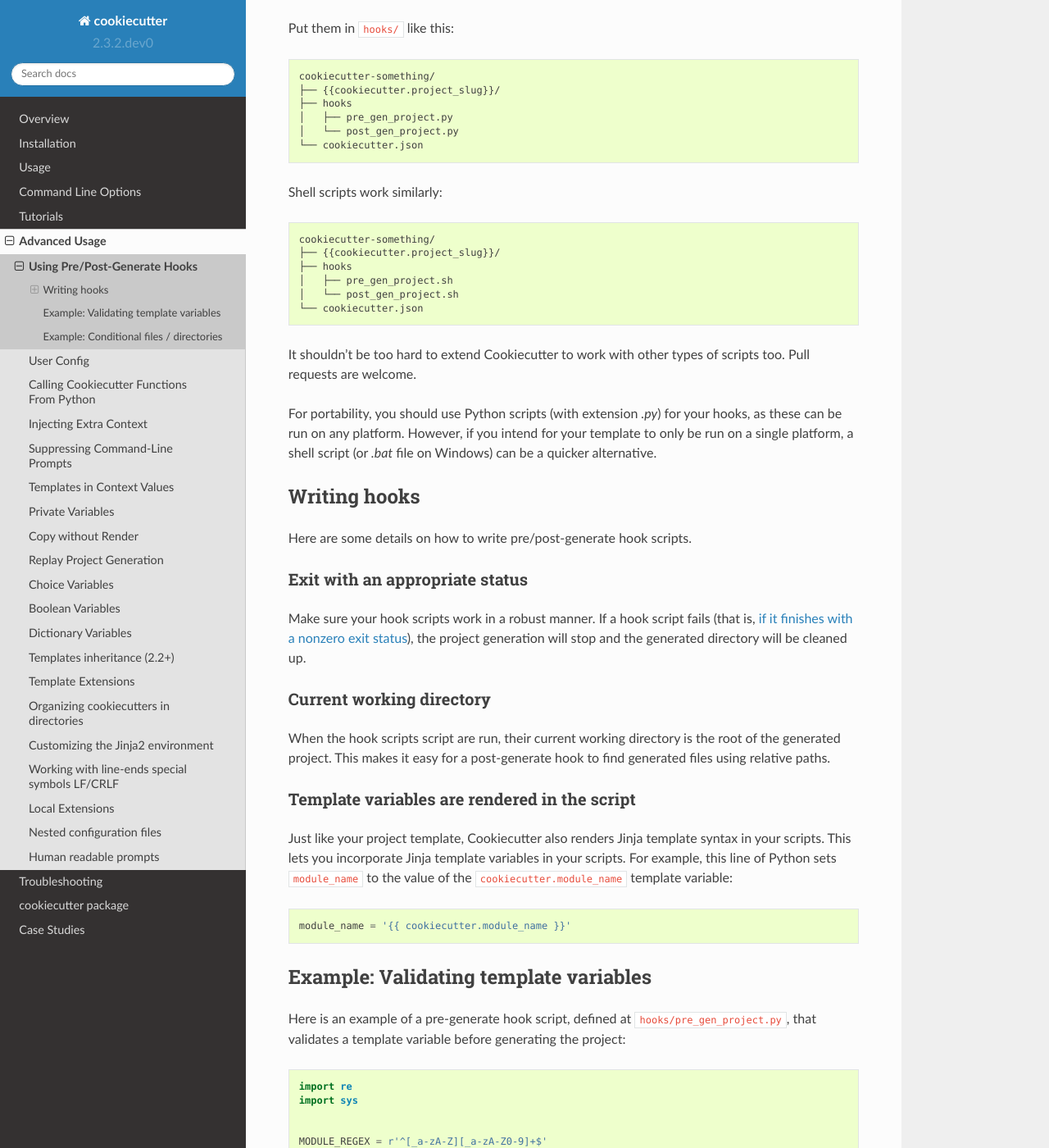
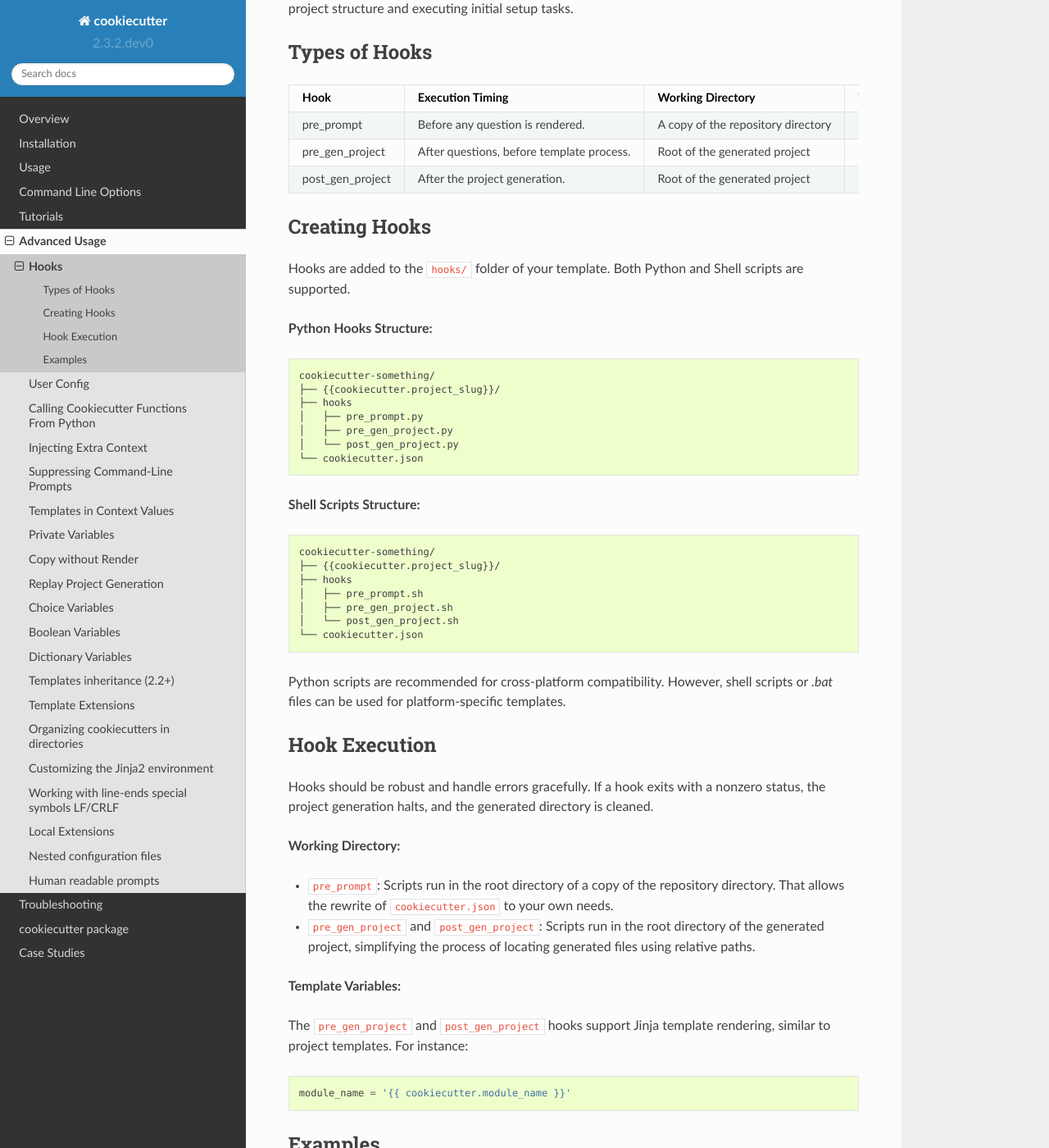
Before and after one commit to c-allen-tech/cookie, a Sphinx documentation site: the page built from docs/advanced/hooks.rst, in a window 1280 px wide and 1400 px high, scrolled down 233 px. Shown: the whole window at 82% size. Built offline with Sphinx 7.4.7 and the Read the Docs theme 2.0.0, drawn with Linux system fonts in a browser that asks for light colours; formulas are drawn with MathJax 3; some of the changed text lies outside the part shown.

Commit message:
Implement a pre_prompt hook that will run before prompts (#1950)

```diff
--- a/docs/advanced/hooks.rst
+++ b/docs/advanced/hooks.rst
@@ -1,106 +1,125 @@
-.. _user-hooks:
+Hooks
+=====
 
-Using Pre/Post-Generate Hooks
-=============================
+Cookiecutter hooks are scripts executed at specific stages during the project generation process. They are either Python or shell scripts, facilitating automated tasks like data validation, pre-processing, and post-processing. These hooks are instrumental in customizing the generated project structure and executing initial setup tasks.
 
-*New in cookiecutter 0.7*
+Types of Hooks
+--------------
 
-You can have Python or Shell scripts that run before and/or after your project is generated.
++------------------+------------------------------------------+------------------------------------------+--------------------+----------+
+| Hook             | Execution Timing                         | Working Directory                        | Template Variables | Version  |
++==================+==========================================+==========================================+====================+==========+
+| pre_prompt       | Before any question is rendered.         | A copy of the repository directory       | No                 | 2.4.0    |
++------------------+------------------------------------------+------------------------------------------+--------------------+----------+
+| pre_gen_project  | After questions, before template process.| Root of the generated project            | Yes                | 0.7.0    |
++------------------+------------------------------------------+------------------------------------------+--------------------+----------+
+| post_gen_project | After the project generation.            | Root of the generated project            | Yes                | 0.7.0    |
++------------------+------------------------------------------+------------------------------------------+--------------------+----------+
 
-Put them in ``hooks/`` like this::
+Creating Hooks
+--------------
+
+Hooks are added to the ``hooks/`` folder of your template. Both Python and Shell scripts are supported.
+
+**Python Hooks Structure:**
+
+.. code-block::
 
     cookiecutter-something/
     ├── {{cookiecutter.project_slug}}/
     ├── hooks
+    │   ├── pre_prompt.py
     │   ├── pre_gen_project.py
     │   └── post_gen_project.py
     └── cookiecutter.json
 
-Shell scripts work similarly::
+**Shell Scripts Structure:**
+
+.. code-block::
 
     cookiecutter-something/
     ├── {{cookiecutter.project_slug}}/
     ├── hooks
+    │   ├── pre_prompt.sh
     │   ├── pre_gen_project.sh
     │   └── post_gen_project.sh
     └── cookiecutter.json
 
-It shouldn't be too hard to extend Cookiecutter to work with other types of scripts too.
-Pull requests are welcome.
+Python scripts are recommended for cross-platform compatibility. However, shell scripts or `.bat` files can be used for platform-specific templates.
 
-For portability, you should use Python scripts (with extension `.py`) for your hooks, as these can be run on any platform.
-However, if you intend for your template to only be run on a single platform, a shell script (or `.bat` file on Windows) can be a quicker alternative.
+Hook Execution
+--------------
 
-Writing hooks
--------------
+Hooks should be robust and handle errors gracefully. If a hook exits with a nonzero status, the project generation halts, and the generated directory is cleaned.
 
-Here are some details on how to write pre/post-generate hook scripts.
+**Working Directory:**
 
-Exit with an appropriate status
-^^^^^^^^^^^^^^^^^^^^^^^^^^^^^^^
+* ``pre_prompt``: Scripts run in the root directory of a copy of the repository directory. That allows the rewrite of ``cookiecutter.json`` to your own needs.
 
-Make sure your hook scripts work in a robust manner.
-If a hook script fails (that is, `if it finishes with a nonzero exit status <https://docs.python.org/3/library/sys.html#sys.exit>`_), the project generation will stop and the generated directory will be cleaned up.
+* ``pre_gen_project`` and ``post_gen_project``: Scripts run in the root directory of the generated project, simplifying the process of locating generated files using relative paths.
 
-Current working directory
-^^^^^^^^^^^^^^^^^^^^^^^^^
+**Template Variables:**
 
-When the hook scripts script are run, their current working directory is the root of the generated project.
-This makes it easy for a post-generate hook to find generated files using relative paths.
-
-Template variables are rendered in the script
-^^^^^^^^^^^^^^^^^^^^^^^^^^^^^^^^^^^^^^^^^^^^^
-
-Just like your project template, Cookiecutter also renders Jinja template syntax in your scripts.
-This lets you incorporate Jinja template variables in your scripts.
-For example, this line of Python sets ``module_name`` to the value of the ``cookiecutter.module_name`` template variable:
+The ``pre_gen_project`` and ``post_gen_project`` hooks support Jinja template rendering, similar to project templates. For instance:
 
 .. code-block:: python
 
     module_name = '{{ cookiecutter.module_name }}'
 
-Example: Validating template variables
---------------------------------------
+Examples
+--------
 
-Here is an example of a pre-generate hook script, defined at ``hooks/pre_gen_project.py``, that validates a template variable before generating the project:
+**Pre-Prompt Sanity Check:**
+
+A ``pre_prompt`` hook, like the one below in ``hooks/pre_prompt.py``, ensures prerequisites, such as Docker, are installed before prompting the user.
+
+.. code-block:: python
+
+    import sys
+    import subprocess
+
+    def is_docker_installed() -> bool:
+        try:
+            subprocess.run(["docker", "--version"], capture_output=True, check=True)
+            return True
+        except Exception:
+            return False
+
+    if __name__ == "__main__":
+        if not is_docker_installed():
+            print("ERROR: Docker is not installed.")
+            sys.exit(1)
+
+**Validating Template Variables:**
+
+A ``pre_gen_project`` hook can validate template variables. The following script checks if the provided module name is valid.
 
 .. code-block:: python
 
     import re
     import sys
 
-
     MODULE_REGEX = r'^[_a-zA-Z][_a-zA-Z0-9]+$'
-
     module_name = '{{ cookiecutter.module_name }}'
 
     if not re.match(MODULE_REGEX, module_name):
-        print('ERROR: %s is not a valid Python module name!' % module_name)
-
-        # exits with status 1 to indicate failure
+        print(f'ERROR: {module_name} is not a valid Python module name!')
         sys.exit(1)
 
-Example: Conditional files / directories
-----------------------------------------
+**Conditional File/Directory Removal:**
 
-Here is an example of a post-generate hook script.
-The file ``hooks/post_gen_project.py`` shows how to achieve conditional control of files and directories after generating the project.
-
-The script ensures that the directory structure is as expected by removing unwanted files and directories:
+A ``post_gen_project`` hook can conditionally control files and directories. The example below removes unnecessary files based on the selected packaging option.
 
 .. code-block:: python
 
-   import os
+    import os
 
-   REMOVE_PATHS = [
-       '{% if cookiecutter.packaging != "pip" %} requirements.txt {% endif %}',
-       '{% if cookiecutter.packaging != "poetry" %} poetry.lock {% endif %}',
-   ]
+    REMOVE_PATHS = [
+        '{% if cookiecutter.packaging != "pip" %}requirements.txt{% endif %}',
+        '{% if cookiecutter.packaging != "poetry" %}poetry.lock{% endif %}',
+    ]
 
-   for path in REMOVE_PATHS:
-       path = path.strip()
-       if path and os.path.exists(path):
-           if os.path.isdir(path):
-               os.rmdir(path)
-           else:
-               os.unlink(path)
+    for path in REMOVE_PATHS:
+        path = path.strip()
+        if path and os.path.exists(path):
+            os.unlink(path) if os.path.isfile(path) else os.rmdir(path)
```
Also changed, not shown: 12 other files.
